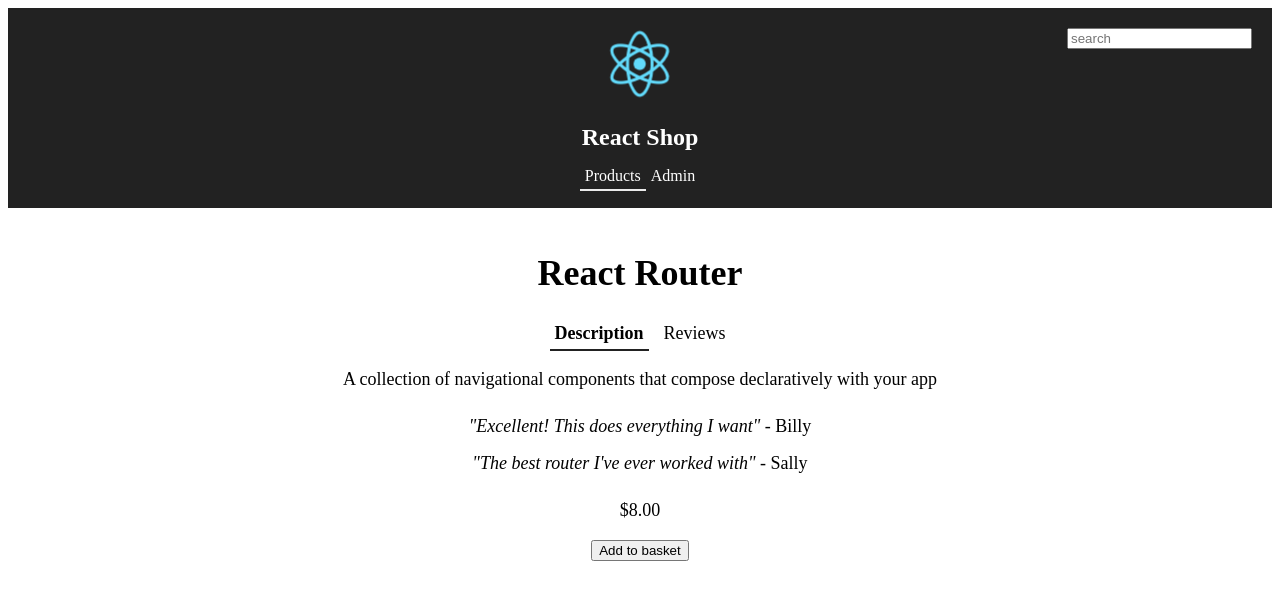
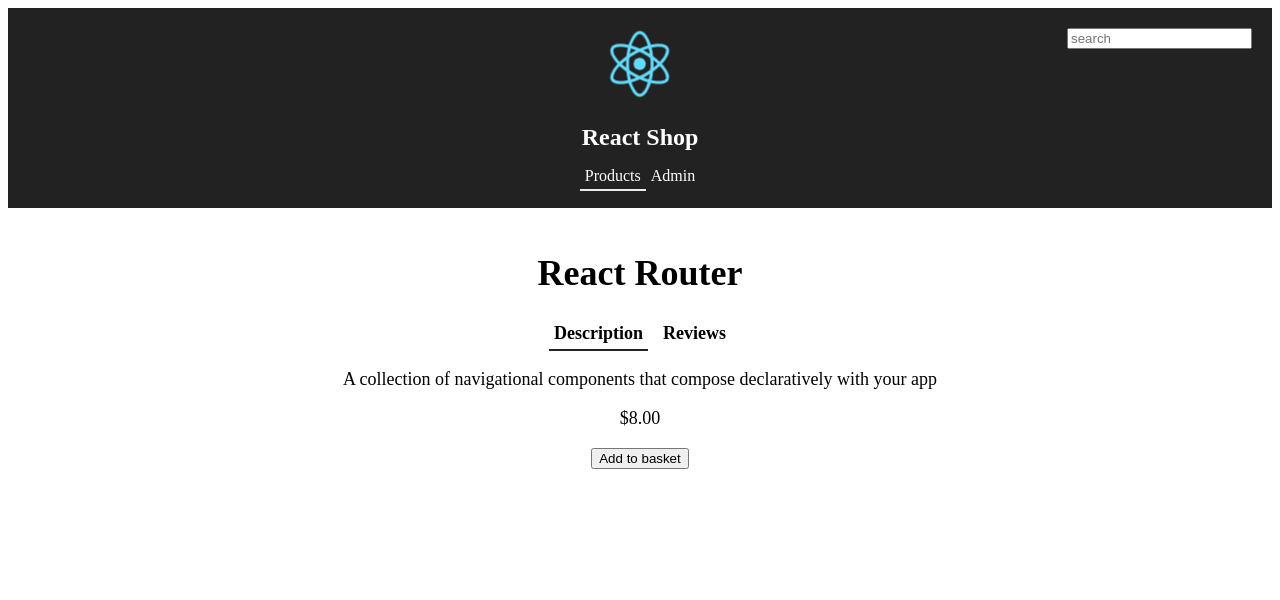
Before and after one commit to chengzh2008/my-react-ts-app, a React (Create React App) app: page /products/1 in a window 1280 px wide. Shown: the top 600 px of the page. Built offline with nearby package versions, Linux system fonts and the light colour scheme.

Commit message:
use render props and children for compound conponent

```diff
--- a/src/Product.tsx
+++ b/src/Product.tsx
@@ -15,15 +15,14 @@ const Product: React.SFC<IProps> = props => {
     <React.Fragment>
       <h1>{product.name}</h1>
       <Tabs>
-            <Tabs.Tab name="Description" initialActive={true}>
-                <b>Description</b>
+        <Tabs.Tab
+          name="Description"
+          initialActive={true}
+          heading={() => <b>Description</b>}
+        >
+          <p>{product.description}</p>
         </Tabs.Tab>
-            <Tabs.Tab name="Reviews">
-                Reviews
-            </Tabs.Tab>
-        </Tabs>
-      <p>{product.description}</p>
-      <div>
+        <Tabs.Tab name="Reviews" heading={() => <b>Reviews</b>}>
           <ul className="product-reviews">
             {product.reviews.map(review => (
               <li key={review.reviewer} className="product-reviews-item">
@@ -31,7 +30,8 @@ const Product: React.SFC<IProps> = props => {
               </li>
             ))}
           </ul>
-      </div>
+        </Tabs.Tab>
+      </Tabs>
       <p className="product-price">
         {new Intl.NumberFormat("en-US", {
           currency: "USD",
--- a/src/Tabs.tsx
+++ b/src/Tabs.tsx
@@ -2,16 +2,18 @@ import * as React from "react";
 
 interface ITabsContext {
   activeName?: string;
-  handleTabClick?: (name: string) => void;
+  handleTabClick?: (name: string, content: React.ReactNode) => void;
 }
 
 interface IState {
   activeName: string;
+  activeContent: React.ReactNode;
 }
 
 interface ITabProps {
   name: string;
   initialActive?: boolean;
+  heading: () => string | JSX.Element;
 }
 
 const TabsContext = React.createContext<ITabsContext>({});
@@ -20,6 +22,12 @@ class Tabs extends React.Component<{}, IState> {
   public static Tab: React.SFC<ITabProps> = props => (
     <TabsContext.Consumer>
       {(context: ITabsContext) => {
+          if (!context.activeName && props.initialActive) {
+              if (context.handleTabClick) {
+                  context.handleTabClick(props.name, props.children);
+                  return null;
+              }
+          }
         const activeName = context.activeName
           ? context.activeName
           : props.initialActive
@@ -27,7 +35,7 @@ class Tabs extends React.Component<{}, IState> {
           : "";
         const handleTabClick = (e: React.MouseEvent<HTMLLIElement>) => {
           if (context.handleTabClick) {
-            context.handleTabClick(props.name);
+            context.handleTabClick(props.name, props.children);
           }
         };
         return (
@@ -35,7 +43,7 @@ class Tabs extends React.Component<{}, IState> {
             onClick={handleTabClick}
             className={props.name === activeName ? "active" : ""}
           >
-            {props.children}
+            {props.heading()}
           </li>
         );
       }}
@@ -51,14 +59,17 @@ class Tabs extends React.Component<{}, IState> {
         }}
       >
         <ul className="tabs">{this.props.children}</ul>
+        <div>
+            {this.state && this.state.activeContent}
+        </div>
       </TabsContext.Provider>
     );
   }
 
-  // TODO:
-  private handleTabClick = (name: string) => {
+  private handleTabClick = (name: string, content: React.ReactNode) => {
     this.setState({
-      activeName: name
+      activeName: name,
+      activeContent: content
     });
   };
 }
--- a/tslint.json
+++ b/tslint.json
@@ -5,6 +5,7 @@
       "object-literal-sort-keys": false,
       "no-debugger": false,
       "no-console": false,
+      "jsx-no-lambda": false,
       "member-access": true
     },
     "linterOptions": {
```
Lines whose indentation alone changed are shown as unchanged.
